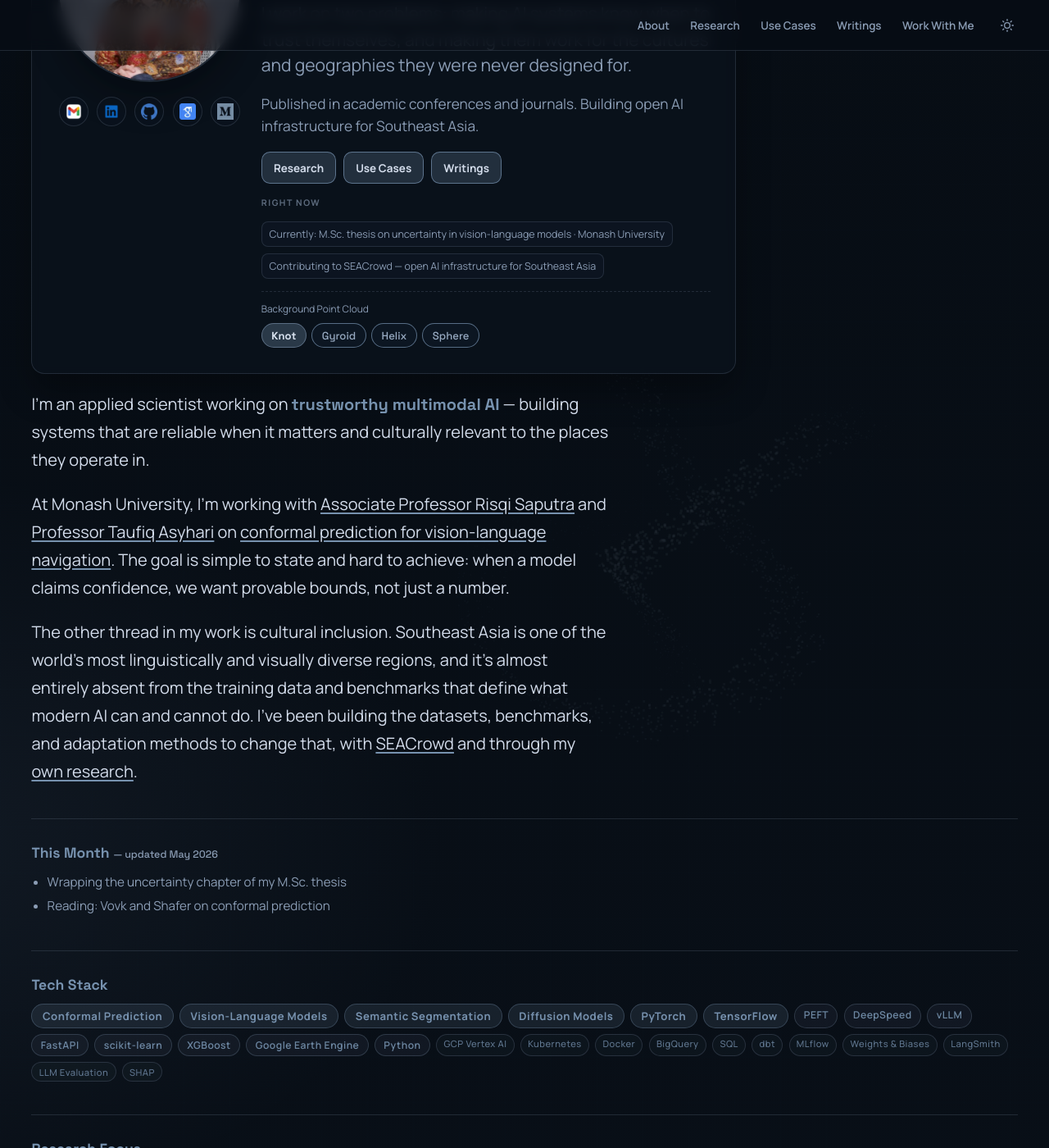
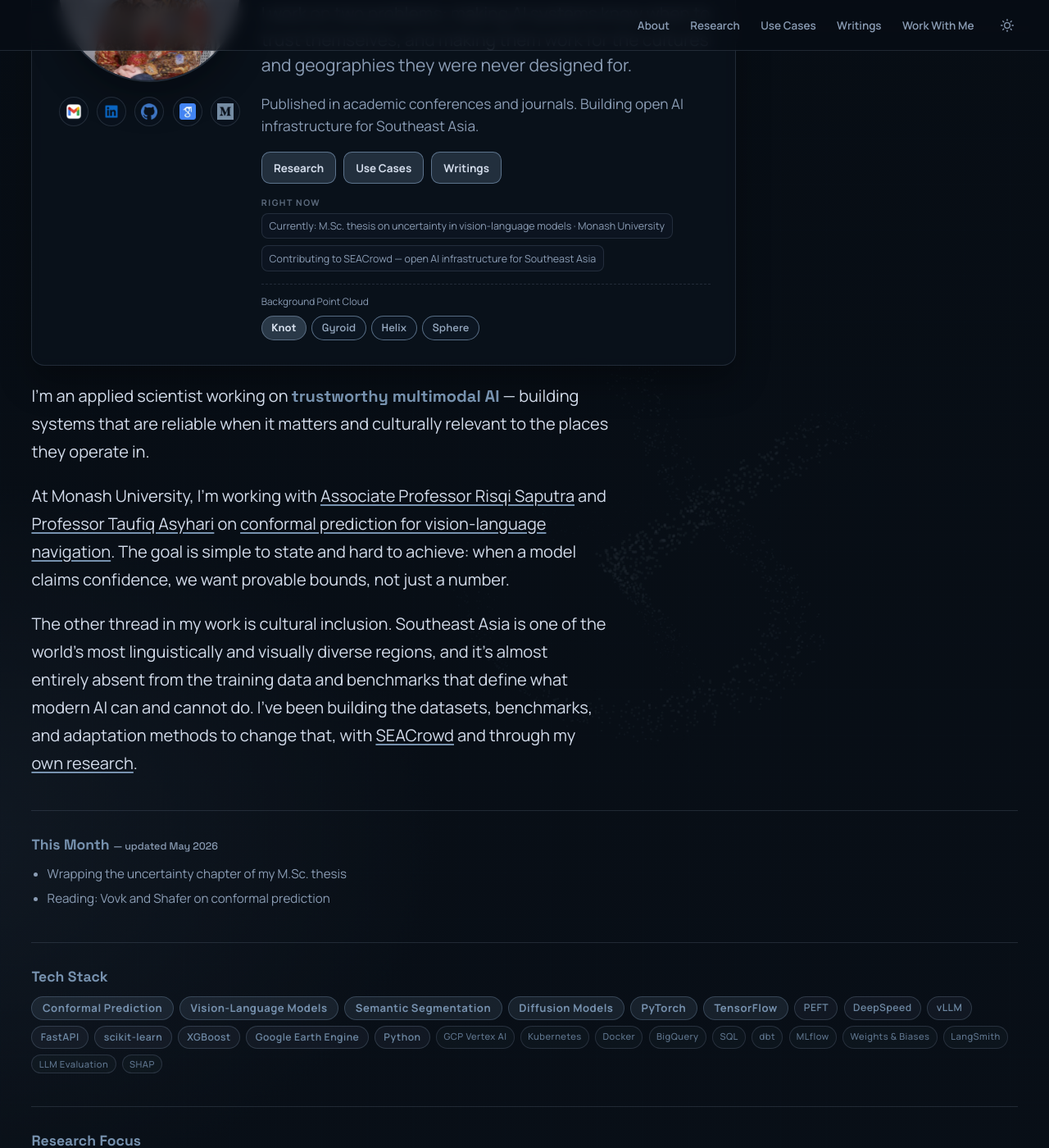
Before and after one commit to Feliren88/feliren88.github.io, a Jekyll site: the page built from index.html, in a window 1280 px wide and 1400 px high, scrolled down 262 px. Shown: the whole window at 82% size. Built offline with Jekyll 4.4.1, drawn with Linux system fonts in a browser that asks for light colours.

Commit message:
fix: resolve double-margin on hero-now block and Abstract button text regression
Two bugs found during functional audit:
1. .hero-now (margin-top:1rem) + .hero-meta (margin:1rem 0 0) stacked to 2rem —
   fixed with .hero-now > .hero-meta { margin-top: 0 }
2. collapseAllCards reset button text to "Abstract" stripping the "↓" arrow,
   inconsistent with the initial "Abstract ↓" label in publications.md —
   both reset paths now use "Abstract ↓"

Bump css?v=28, main.js?v=7, sw.js PRECACHE updated.

Co-Authored-By: Claude Sonnet 4.6 <noreply@anthropic.com>

```diff
--- a/_layouts/default.html
+++ b/_layouts/default.html
@@ -9,7 +9,7 @@
     {% if page.preload_image %}<link rel="preload" as="image" href="{{ page.preload_image | relative_url }}" type="image/webp">{% endif %}
     {% if page.url == '/project/' %}<link rel="preload" as="script" href="{{ '/js/components/timeline.js?v=2' | relative_url }}">{% endif %}
     <script>try{var _t=localStorage.getItem('theme');if(_t)document.documentElement.setAttribute('data-theme',_t);}catch(e){}</script>
-    <link rel="stylesheet" href="{{ '/css/styles.css?v=27' | relative_url }}">
+    <link rel="stylesheet" href="{{ '/css/styles.css?v=28' | relative_url }}">
 
     <!-- Google Tag Manager -->
     <script>(function(w,d,s,l,i){w[l]=w[l]||[];w[l].push({'gtm.start':
@@ -164,7 +164,7 @@
       </div>
     </footer>
 
-    <script src="{{ '/js/main.js?v=6' | relative_url }}"></script>
+    <script src="{{ '/js/main.js?v=7' | relative_url }}"></script>
     <script src="{{ '/js/components/nav.js?v=3' | relative_url }}"></script>
     {% if page.url == '/project/' %}<script src="{{ '/js/components/timeline.js?v=2' | relative_url }}" defer></script>{% endif %}
     <script>if ('serviceWorker' in navigator) navigator.serviceWorker.register('/sw.js');</script>
--- a/css/styles.css
+++ b/css/styles.css
@@ -1482,6 +1482,9 @@ html[data-theme="light"] .tech-tag--tool {
 /* ── Hero meta context block ──────────────────────────── */
 .hero-now {
   margin-top: 1rem;
+}
+.hero-now > .hero-meta {
+  margin-top: 0;
 }
 .hero-now-label {
   display: block;
--- a/js/main.js
+++ b/js/main.js
@@ -141,7 +141,7 @@ function collapseAllCards(exceptCard = null) {
     const button = card.querySelector(".card-toggle");
     if (button) {
       button.setAttribute("aria-expanded", "false");
-      button.textContent = "Abstract";
+      button.textContent = "Abstract ↓";
     }
   }
 }
@@ -156,7 +156,7 @@ toggleButtons.forEach((button) => {
     collapseAllCards(willExpand ? card : null);
     card.classList.toggle("expanded", willExpand);
     button.setAttribute("aria-expanded", String(willExpand));
-    button.textContent = willExpand ? "Collapse" : "Abstract";
+    button.textContent = willExpand ? "Collapse" : "Abstract ↓";
   });
 });
 
--- a/sw.js
+++ b/sw.js
@@ -6,8 +6,8 @@ const PRECACHE = [
   '/research/',
   '/writings/',
   '/contact/',
-  '/css/styles.css?v=27',
-  '/js/main.js?v=6',
+  '/css/styles.css?v=28',
+  '/js/main.js?v=7',
   '/js/components/nav.js?v=3',
   '/js/components/timeline.js?v=2',
   '/assets/fonts/manrope-latin.woff2',
```
Also changed, not shown: CLAUDE.md (+3 -3 lines).
